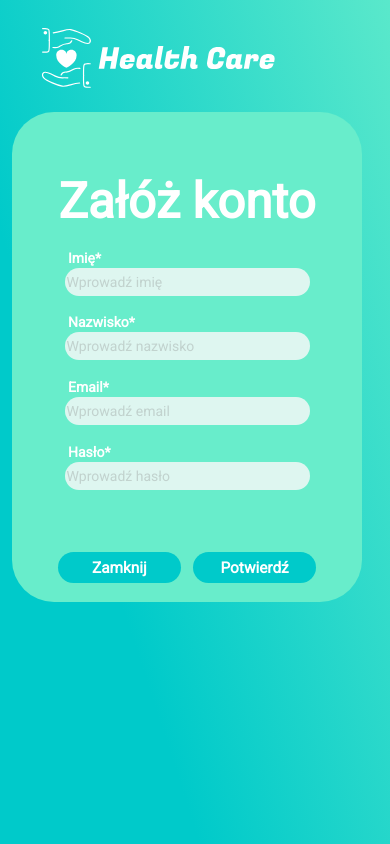
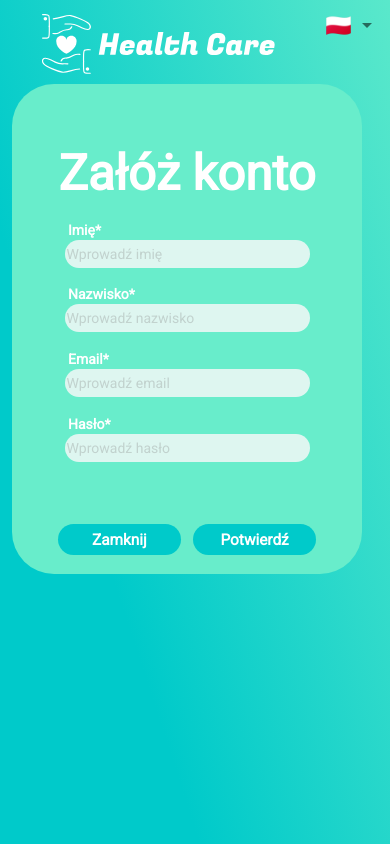
Before and after one commit to gdudek-dev/health-helper, an Angular app in the folder health-helper-app/: page /register in a window 390 px wide. Built offline with nearby package versions, Linux system fonts and the light colour scheme.

Commit message:
add translation component selector to register and change layout

```diff
--- a/health-helper-app/src/app/components/login/login.component.scss
+++ b/health-helper-app/src/app/components/login/login.component.scss
@@ -18,7 +18,7 @@
         text-align: center;
 
         .sign-in {
-            margin-top: 8em;
+            margin-top: 6em;
             margin-left: 10em;
             display: flex;
             flex-direction: column;
@@ -110,8 +110,7 @@
 @media(max-width:1180px) {
     #logo {
         width: 30em;
-        margin-top: 20em;
-
+        margin-top: 21em;
     }
 }
 
@@ -119,7 +118,6 @@
     #logo {
         padding-left: 1em;
         width: 25em;
-        margin-top: 22em;
     }
 }
 
@@ -145,12 +143,16 @@
 }
 
 @media(max-width:580px) {
+    #background {
+        background: linear-gradient(71.96deg, #00CACA 30%, #68EDCB 110.99%, #68EDCB 150%, #00BEFF 180.23%);
+    }
+
     #logo {
-        left: 8em;
+        left: 7em;
     }
 
     #sign-in {
-        margin-left: 5em;
+        margin-left: 3em;
     }
 }
 
--- a/health-helper-app/src/app/components/register/register.component.html
+++ b/health-helper-app/src/app/components/register/register.component.html
@@ -1,3 +1,4 @@
+<app-language-selector></app-language-selector>
 <div id="background" class="background"></div>
 <div class="container-fluid h-100">
     <div class="row h-100">
--- a/health-helper-app/src/app/components/register/register.component.scss
+++ b/health-helper-app/src/app/components/register/register.component.scss
@@ -19,7 +19,7 @@
     .row {
 
         .sign-up-form {
-            margin-top: 8em;
+            margin-top: 6em;
             margin-left: 10em;
             display: flex;
             flex-direction: column;
@@ -79,29 +79,27 @@
                 }
             }
         }
+
+        .logo {
+            margin-right: 4em;
+            margin-top: 18em;
+            width: 55em;
+        }
     }
 
 }
 
-.logo {
-    margin-right: 4em;
-    margin-top: 20em;
-    width: 55em;
-}
-
 @media(max-width:1400px) {
     #logo {
-        width: 40em;
-        margin-top: 21em;
+        width: 40em
     }
 }
 
 
 @media(max-width:1180px) {
     #logo {
-        padding-left: 2em;
         width: 30em;
-        margin-top: 22em;
+        margin-top: 21em;
     }
 }
 
@@ -109,7 +107,6 @@
     #logo {
         padding-left: 1em;
         width: 25em;
-        margin-top: 24em;
     }
 }
 
@@ -120,40 +117,41 @@
     }
 }
 
+
 @media(max-width:875px) {
     #logo {
         position: absolute;
-        top: -22em;
+        top: -20em;
         left: 14em;
         width: 20em;
     }
 
     #background {
-        background: linear-gradient(71.96deg, #00CACA 20%, #68EDCB 100.99%, #68EDCB 120%, #00BEFF 130.23%);
+        background: linear-gradient(71.96deg, #00CACA 10%, #68EDCB 90.99%, #68EDCB 120%, #00BEFF 130.23%);
     }
 }
 
 @media(max-width:580px) {
+    #background {
+        background: linear-gradient(71.96deg, #00CACA 30%, #68EDCB 110.99%, #68EDCB 150%, #00BEFF 180.23%);
+    }
+
     #logo {
-        left: 8em;
+        left: 7em;
     }
 
     #sign-up {
-        margin-left: 5em;
+        margin-left: 3em;
     }
 }
 
 @media(max-width:450px) {
     #logo {
-        left: 5em;
+        left: 4em;
     }
 
     #sign-up {
         margin-left: 2em;
-    }
-
-    #background {
-        background: linear-gradient(71.96deg, #00CACA 30%, #68EDCB 110.99%, #68EDCB 120%, #00BEFF 130.23%);
     }
 }
 
```
